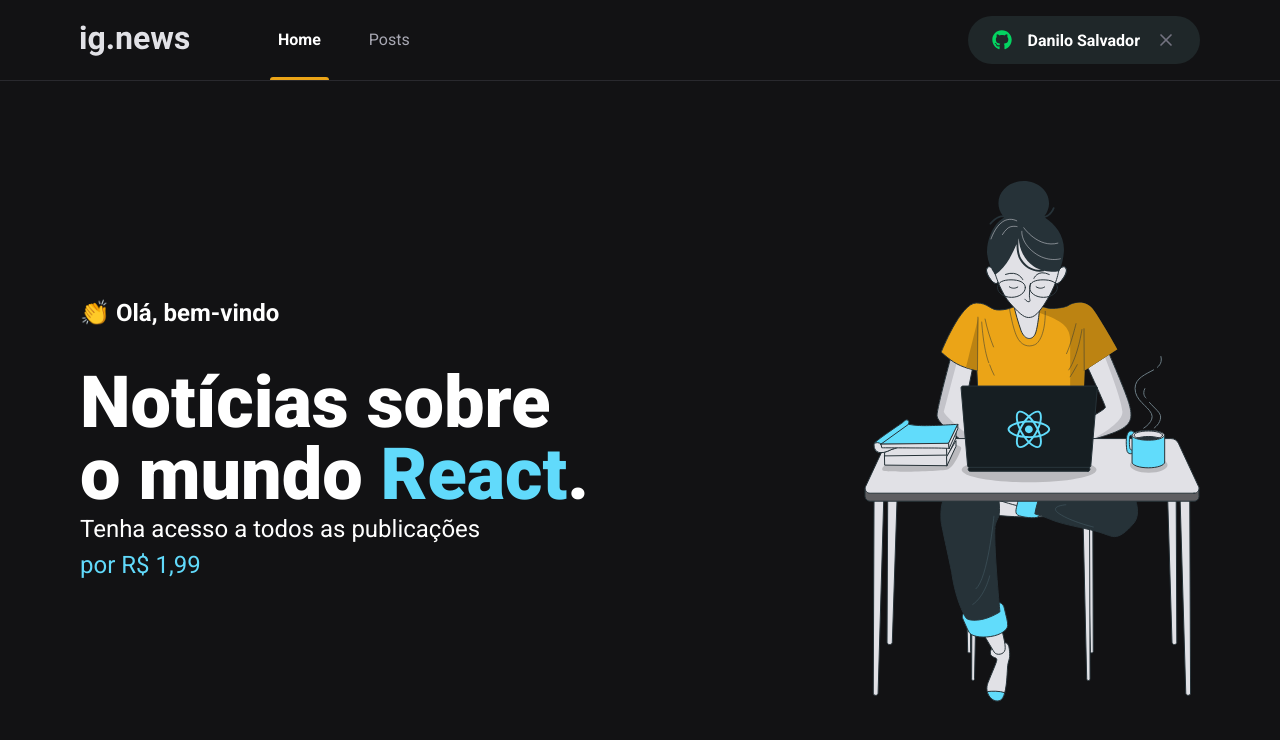
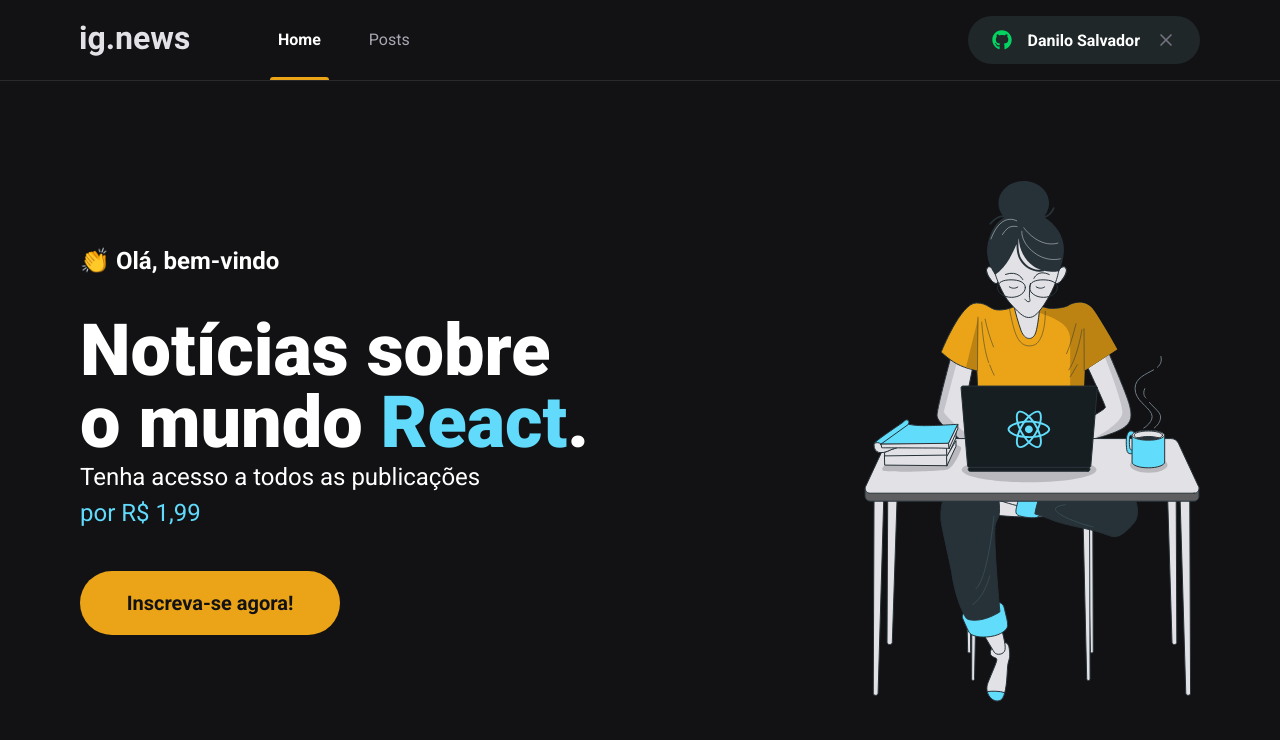
Before and after one commit to danilosalvador/ignews, a Next.js app: page / in a window 1280 px wide. Shown: the top 740 px of the page. Built offline with nearby package versions, Linux system fonts and the light colour scheme.

Commit message:
Componente: SubscribeButton

```diff
--- /dev/null
+++ b/src/components/SubscribeButton/index.tsx
@@ -0,0 +1,12 @@
+import styles from './styles.module.scss';
+
+export function SubscribeButton() {
+  return (
+    <button
+      type="button"
+      className={styles.subscribeButtonContainer}
+    >
+      Inscreva-se agora!
+    </button>
+  );
+}
--- /dev/null
+++ b/src/components/SubscribeButton/styles.module.scss
@@ -0,0 +1,23 @@
+.subscribeButtonContainer {
+  width: 260px;
+  height: 4rem;
+
+  border: 0;
+  border-radius: 2rem;
+
+  background: var(--yellow-500);
+  color: var(--gray-900);
+
+  font-size: 1.25rem;
+  font-weight: bold;
+
+  display: flex;
+  align-items: center;
+  justify-content: center;
+
+  transition: filter 0.2s;
+
+  &:hover {
+    filter: brightness(0.8);
+  }
+}
--- a/src/pages/home.module.scss
+++ b/src/pages/home.module.scss
@@ -37,4 +37,8 @@
       color: var(--cyan-500);
     }
   }
+
+  button {
+    margin-top: 2.5rem;
+  }
 }
--- a/src/pages/index.tsx
+++ b/src/pages/index.tsx
@@ -1,4 +1,6 @@
 import Head from 'next/head';
+
+import { SubscribeButton } from '../components/SubscribeButton';
 
 import styles from './home.module.scss';
 
@@ -17,6 +19,7 @@
             Tenha acesso a todos as publicações<br />
             <span>por R$ 1,99</span>
           </p>
+          <SubscribeButton />
         </section>
 
         <img src="/images/avatar.svg" alt="Girl coding"/>
```
